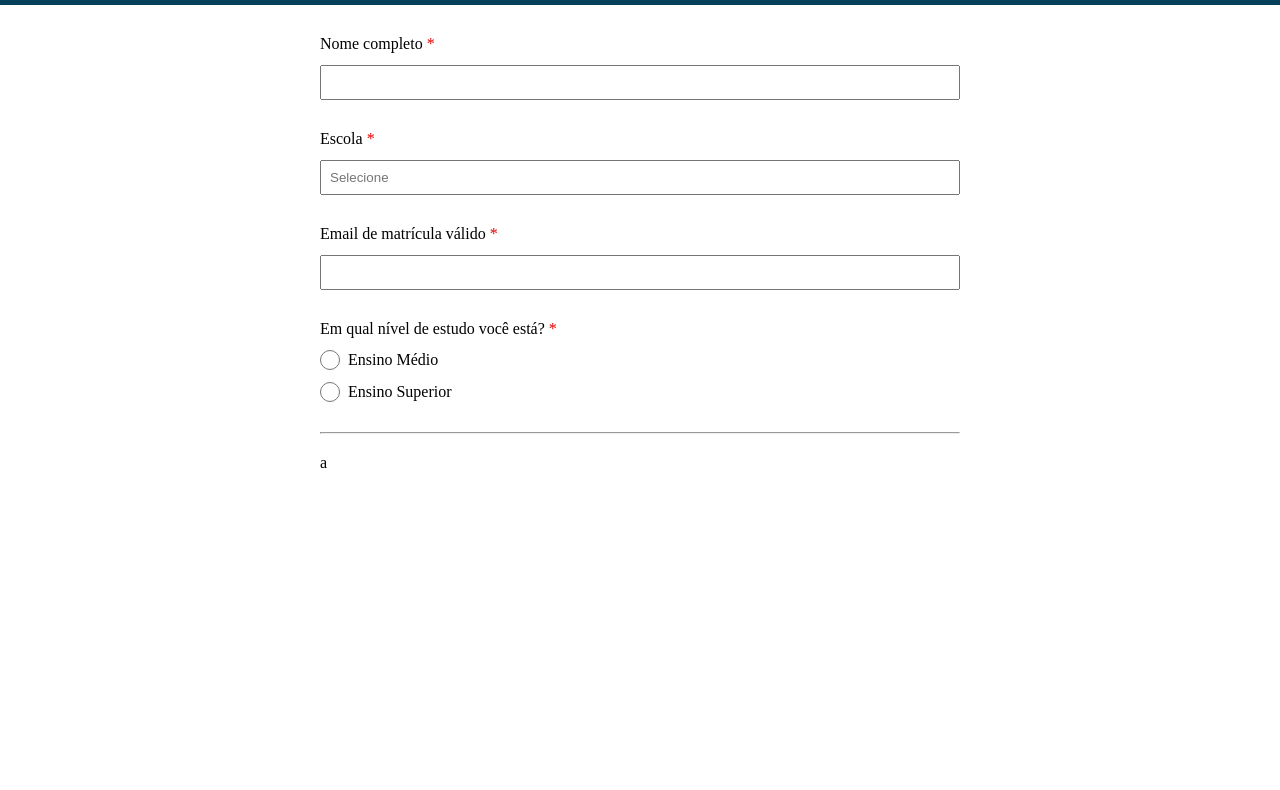
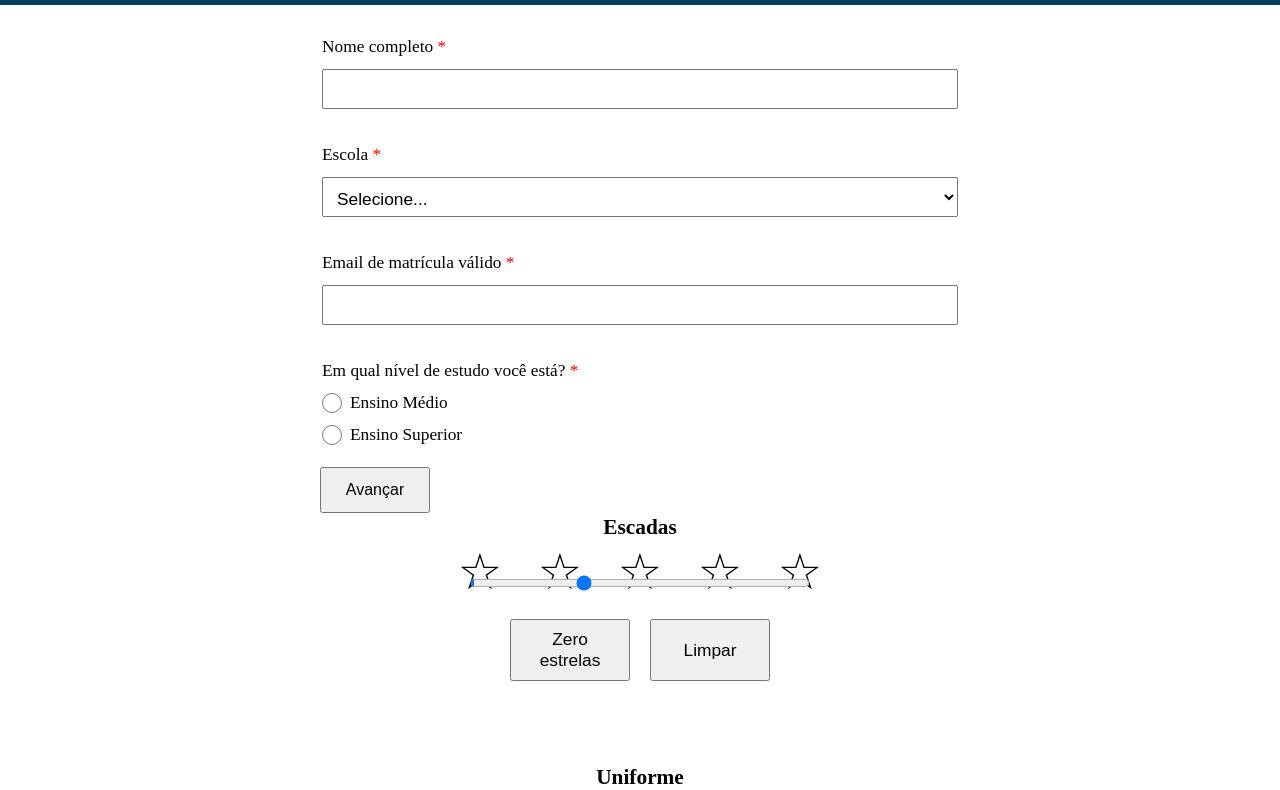
Before and after one commit to guirodrigues26/feira-tecnico-2025, a plain HTML site: page form/form.html in a window 1280 px wide. Shown: the part 69-859 px from the top of the page. Before the commit the page ends 800 px from the top, so only its background shows below. Drawn offline with Linux system fonts and the light colour scheme.

Commit message:
protótipo da avaliação

```diff
--- a/form/form.css
+++ b/form/form.css
@@ -16,7 +16,7 @@
     --cinzaclaro:#d9d9d9;
     --cinzaforte:#777777;
     --branco: #ffffff;
-
+    --fonteform: 13pt;
 }
 .background-azul{
     background: var(--azulescuro);
@@ -56,57 +56,144 @@ nav{
 main {
     margin: 0 auto;
     display: flex;
+}
+
+form {
     width: 700px;
+    max-width: 100%;
     justify-content: center;
     margin: 0 auto;
     padding: 30px;
+    flex-direction: column;
+    font-size: var(--fonteform);
+}
+
+/*main {
+    margin: 0 auto;
     display: flex;
+    width: 700px;
+    justify-content: center;
+    padding: 30px;
     flex-direction: column;
 }
 
-#ini {
-
-}
+#pii {
+}*/
 
 .ob {
     color: hsla(0, 100%, 45%);
 }
 
-p.q + p.q {
-    margin-top: 30px;
+fieldset {
+    border-color: #00000000;
 }
 
-.ini-input-label, .ini-input, .ini-4 {
+.pii-question + .pii-question {
+    margin-top: 20px;
+}
+
+.pii-input-label, .pii-input, .pii-4{
     display: block;
     margin-bottom: 12px;
 }
 
-.ini-input {
+.pii-input {
     width: 100%;
-    height: 35px;
-    padding: 8px;
+    height: 40px;
+    padding: 10px;
+    font-size: var(--fonteform);
 }
 
-.ini-radio {
+#escolas-empty {
+    color: hsla(0, 0%, 0%, 0.5);
+    font-style: italic;
+}
+
+.pii-radio {
     display: flex;
     height: 20px;
     align-items: center;
 }
 
-.ini-radio:last-of-type {
+.pii-radio:last-of-type {
     margin-top: 12px;
 }
 
-.ini-radio-input {
+.pii-radio-input {
     height: 100%;
     width: 20px;
 }
 
-.ini-radio-label {
+.pii-radio-label {
     margin-left: 8px;
 }
 
-hr {
-    margin-top: 30px;
-    margin-bottom: 20px;
+#pii-submit {
+    margin-top: 20px;
+    padding: 12px;
+    width: 110px;
+    font-size: calc(var(--fonteform) - 1pt);
 }
+
+#main-form {
+    display: flex;
+    flex-direction: column;
+    align-items: center;
+    margin: auto;
+    width: 700px;
+    max-width: 100%;
+}
+
+.question-label, .rating, .rating-stars {
+    display: flex;
+    flex-direction: column;
+    align-items: center;
+    margin: auto;
+}
+
+.question-label {
+    font-size: 16pt;
+    font-weight: bold;
+}
+
+.rating {
+    margin-top: 35px;
+    width: 424px;
+    max-width: 80%;
+}
+
+.rating-stars {
+    position: relative;
+    bottom: 48px;
+    display: grid;
+    width: 400px;
+    max-width: 100%;
+    grid-template-columns: repeat(5, 1fr);
+    justify-items: center;
+    user-select: none;
+    z-index: -1;
+}
+
+.rating-stars span {
+    font-size: min(15vw, 50px);
+}
+
+.button-container {
+    display: flex;
+    flex-direction: row;
+    justify-content: center;
+    margin: 0;
+    margin-top: -30px;
+    gap: 20px;
+    max-width: 100%;
+}
+
+.button-container button {
+    font-size: var(--fonteform);
+    width: 120px;
+    padding: 8px;
+}
+
+.question + .question {
+    margin-top: 80px;
+}
--- a/form/form.html
+++ b/form/form.html
@@ -2,7 +2,7 @@
 <html lang="pt-br">
 <head>
     <meta charset="UTF-8">
-    <meta name="viewport" content="width=device-width, initial-scale=1.0">
+    <meta name="viewport" content="width=device-width, piitial-scale=1.0">
     <link rel="stylesheet" href="form.css">
     <title>Formulário - MaPOA</title>
 </head>
@@ -15,7 +15,7 @@
                 <a href="index.html"> MaPOA</a>
             </div>
             <ul class="ul">
-                <li> <a href="#">Inicio</a></li>
+                <li> <a href="#">Início</a></li>
                 <li> <a href="#">Mapa</a></li>
                 <li> <a href="#">Formulário</a></li>
             </ul>
@@ -24,39 +24,85 @@
     </div>
 </header>
 <main>
-    <form id="ini">
-        <p class="q">
-            <label class="ini-input-label" for="1-nome">Nome completo&nbsp;<span class="ob">*</span></label>
-            <input class="ini-input" id="1-nome" type="text" required>
-        </p>
+    <form>
+        <div id="pii">
+            <fieldset data-pii="1" class="pii-question">
+                <label class="pii-input-label" for="1-nome">Nome completo&nbsp;<span class="ob">*</span></label>
+                <input class="pii-input" id="1-nome" type="text" required>
+            </fieldset>
 
-        <p class="q">
-            <label class="ini-input-label" for="2-escola">Escola&nbsp;<span class="ob">*</span></label>
-            <input class="ini-input" id="2-escola" type="text" name="nome" placeholder="Selecione" required>
-            <!--dropdown-->
-        </p>
+            <fieldset data-pii="2" class="pii-question">
+                <label class="pii-input-label" for="2-escola">Escola&nbsp;<span class="ob">*</span></label>
+                <select class="pii-input" id="2-escola" list="escolas" type="text" placeholder="Selecione" required>
+                    <option value="" id="escolas-empty">Selecione...</option>
+                    <!--DEIXAR EM ORDEM ALFABÉTICA!!-->
+                    <option value="lorem">Escola Municipal Lorem</option>
+                    <option value="ipsum">Escola Ipsum</option>
+                    <option value="dolor">Escola Santa Dolor</option>
+                    <option value="sit">Escola Professor Sit</option>
+                    <option value="amet">Escola Amet</option>
+                    <option value="a">Alpha</option>
+                    <option value="a">Beta</option>
+                    <option value="a">Gamma</option>
+                    <option value="a">Delta</option>
+                    <option value="a">Epsilon</option>
+                    <option value="a">Zeta</option>
+                    <option value="a">Eta</option>
+                    <option value="a">Theta</option>
+                    <option value="a">Iota</option>
+                    <option value="a">Kappa</option>
+                    <option value="a">Lambda</option>
+                    <option value="a">Mu</option>
+                </select>
+            </fieldset>
 
-        <p class="q">
-            <label class="ini-input-label" for="3-email">Email de matrícula válido&nbsp;<span class="ob">*</span></label>
-            <input class="ini-input" id="3-email" type="text" required>
-        </p>
+            <fieldset data-pii="3" class="pii-question">
+                <label class="pii-input-label" for="3-email">Email de matrícula válido&nbsp;<span class="ob">*</span></label>
+                <input class="pii-input" id="3-email" type="text" required>
+            </fieldset>
 
-        <p class="q">
-            <p class="ini-4">Em qual nível de estudo você está?&nbsp;<span class="ob">*</span></p>
-                <div class="ini-radio">
-                    <input class="ini-radio-input" id="4-q1" type="radio" name="4" required>
-                    <label class="ini-radio-label" for="4-q1">Ensino Médio</label>
+            <fieldset data-pii="4" class="pii-question">
+                <p class="pii-4">Em qual nível de estudo você está?&nbsp;<span class="ob">*</span></p>
+                <div class="pii-radio">
+                    <input class="pii-radio-input" id="4-q1" type="radio" name="4" required>
+                    <label class="pii-radio-label" for="4-q1">Ensino Médio</label>
                 </div>
-                <div class="ini-radio">
-                    <input class="ini-radio-input" id="4-q2" type="radio" name="4" required>
-                    <label class="ini-radio-label" for="4-q2">Ensino Superior</label>
+                <div class="pii-radio">
+                    <input class="pii-radio-input" id="4-q2" type="radio" name="4" required>
+                    <label class="pii-radio-label" for="4-q2">Ensino Superior</label>
                 </div>
-        </p>
+            </fieldset>
+            <button id="pii-submit" type="submit">Avançar</button>
+            <!--<button id="pii-submit" onclick="piiSubmit()">Avançar</button>-->
+
+            <!--protótipo, esconder isso depois-->
+        <div id="main-form">
+            <fieldset class="question" data-question="0">
+                <label class="question-label" for="question-0">Escadas</label>
+                <input class="rating" id="question-0" type="range" min="1" max="5" value="0">
+                    <div class="rating-stars">
+                        <span>☆</span><span>☆</span><span>☆</span><span>☆</span><span>☆</span>
+                    </div>
+                <div class="button-container">
+                    <button type="" class="no-stars">Zero estrelas</button>
+                    <button type="" class="clear-answer">Limpar</button>
+                </div>
+            </fieldset>
+
+            <fieldset class="question" data-question="1">
+                <label class="question-label" for="question-1">Uniforme</label>
+                <input class="rating" id="question-1" type="range" min="1" max="5" value="0">
+                    <div class="rating-stars">
+                        <span>☆</span><span>☆</span><span>☆</span><span>☆</span><span>☆</span>
+                    </div>
+                <div class="button-container">
+                    <button type="" class="no-stars">Zero estrelas</button>
+                    <button type="" class="clear-answer">Limpar</button>
+                </div>
+            </fieldset>
+        </div>
     </form>
-
-    <hr/>
-
-    <p>a</p>
 </main>
+<script src="form.js"></script>
 </body>
 </html>
--- a/form/form.js
+++ b/form/form.js
@@ -0,0 +1,14 @@
+const piiContainer = document.getElementById("pii");
+
+const listaEscolas =
+    [
+        "Escola Municipal Lorem",
+        "Escola Ipsum",
+        "Escola São Dolor",
+        "Escola Sit",
+        "Escola Amet"
+    ];
+
+// let questionZeroValue = document.getElementById("question-0").value;
+
+// let piiName = document.getElementById("")
```
